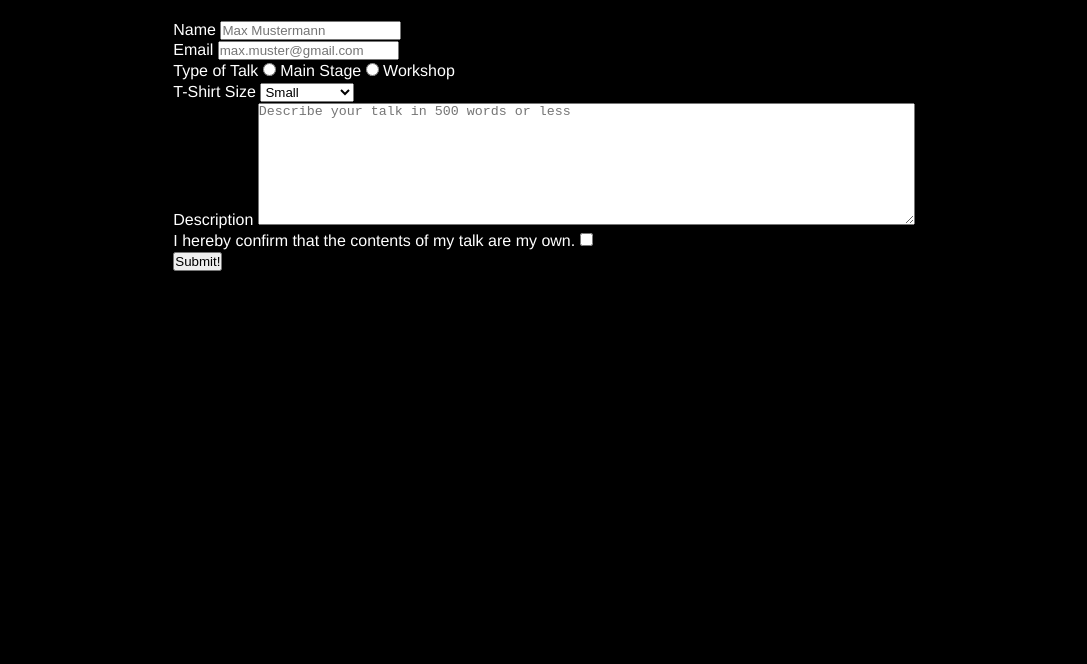
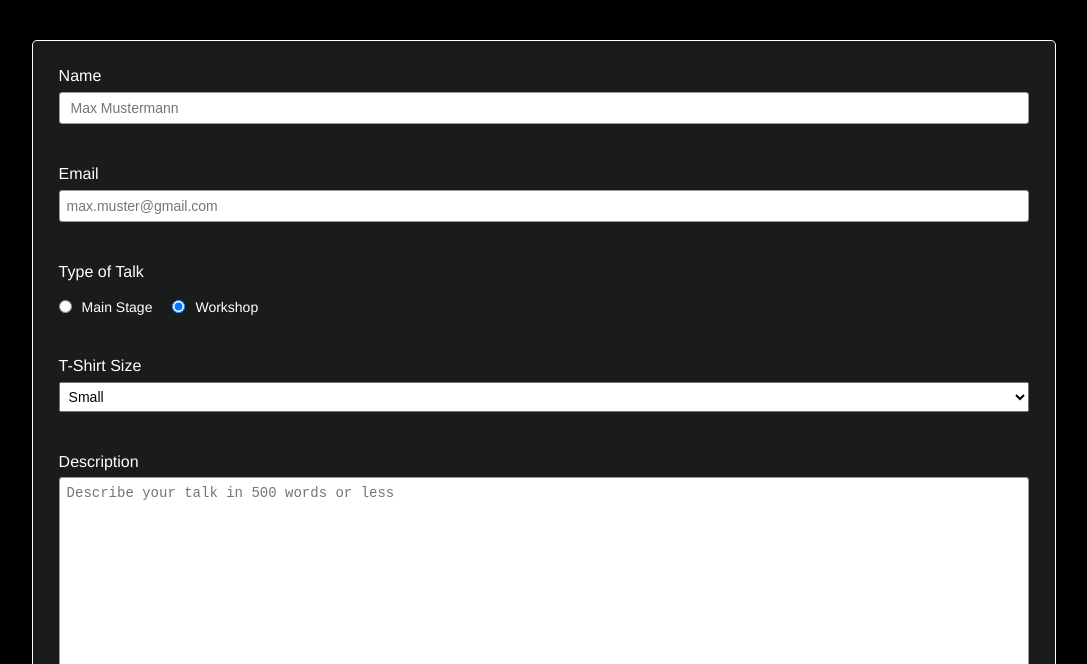
Before and after one commit to Doubl3K/OdinProject, a plain HTML site: page Advanced_HTML_CSS/Form-Basics/SpeakerSubmission/index.html in a window 1280 px wide. Shown: the part 136-800 px from the top of the page, without its empty margins (96-1183 px from the left). Drawn offline with Linux system fonts and the light colour scheme.

Commit message:
Made bottom part of form.

```diff
--- a/Advanced_HTML_CSS/Form-Basics/SpeakerSubmission/desktop.css
+++ b/Advanced_HTML_CSS/Form-Basics/SpeakerSubmission/desktop.css
@@ -31,3 +31,111 @@ body{
   margin: 20px;
   padding: 2%
 }
+
+.speaker-form{
+  background-color: rgb(26, 27, 27);
+  border: solid white 1px;
+  border-radius: 5px;
+
+  width: 80%;
+  margin: 20px;
+  padding: 2%
+}
+
+.form-row{
+  display: -webkit-flex;
+  display: -ms-flex;
+  display: flex;
+  justify-content: flex-start;
+  -webkit-flex-direction: column;
+  -ms-flex-direction: column;
+  flex-direction: column;
+  flex-wrap: wrap;
+
+  margin-bottom: 40px;
+}
+
+.form-row label{
+  margin-bottom: 5px;
+}
+
+.form-row input[type="text"],[type="email"]{
+  background-color: rgb(255, 255, 255);
+  border: solid rgb(154, 154, 154) 1px;
+  border-radius: 3px;
+  width: 100%;
+  padding: 7px;
+  font-size: 14px;
+}
+
+.form-row input[type="email"]:invalid{
+  border: solid red 1px;
+  color: #D55C5F;
+}
+
+.legacyformrow{
+  border: none;
+  margin-bottom: 40px;
+}
+
+.legacyformrow legend{
+  margin-bottom: 15px;
+}
+
+.legacyformrow .radiolabel{
+  display: block;
+  font-size: 14px;
+  padding: 0 20px 0 10px;
+}
+
+.legacyformrow input[type="radio"]{
+  margin-top: 2px;
+}
+
+.legacyformrow .radiolabel,
+.legacyformrow input[type="radio"]{
+  float: left;
+}
+
+.form-row select{
+  width: 100%;
+  padding: 5px;
+  font-size: 14px;
+  webkit-appearance: none;
+}
+
+.form-row textarea{
+  font-size: 14px;
+  border: solid rgb(154, 154, 154) 1px;
+  border-radius: 3px;
+  min-height: 200px;
+  margin-bottom: 10px;
+  padding: 7px;
+  resize: none;
+  width: 100%
+}
+
+.form-row .checkbox-label{
+  margin-bottom: 3px;
+}
+
+.form-row button{
+  font-size: 16px;
+  font-weight: bold;
+  color: rgb(255, 255, 255);
+  background-color: rgb(87, 133, 221);
+  border: none;
+  border-radius: 3px;
+  padding: 10px 40px;
+  cursor: pointer;
+  max-width: 40%;
+  align-self: center;
+}
+
+.form-row button:hover{
+  background-color: rgb(150, 174, 221) ;
+}
+
+.form-row button:active{
+  background-color: rgb(176, 197, 238);
+}
--- a/Advanced_HTML_CSS/Form-Basics/SpeakerSubmission/index.html
+++ b/Advanced_HTML_CSS/Form-Basics/SpeakerSubmission/index.html
@@ -15,27 +15,29 @@
   <p>Want to speak at our fake conference? Fill out this form.</p>
   </header>
 
-  <form class="" action="index.html" method="post">
+  <form class="speaker-form" action="index.html" method="post">
 
-    <div>
+    <div class="form-row">
       <label for="name">Name</label>
-      <input type="text" name="name" id="name" placeholder="Max Mustermann">
+      <input type="text" name="name" id="name" placeholder=" Max Mustermann">
     </div>
 
-    <div>
+    <div class="form-row">
       <label for="email">Email</label>
       <input type="email" name="email" id="email" placeholder="max.muster@gmail.com">
     </div>
 
-    <div>
-      <label for="talktype">Type of Talk</label>
-      <input type="radio" name="talktype" id="talktype" value="main"> Main Stage
-      <input type="radio" name="talktype" id="talktype" value="shop"> Workshop
-    </div>
+    <fieldset class="legacyformrow">
+    <legend>Type of Talk</legend>
+    <input type="radio" name="talktype" id="talktype1" value="main">
+    <label for="talktype1" class="radiolabel">Main Stage</label>
+    <input type="radio" name="talktype" id="talktype2" value="shop" checked>
+    <label for="talktype2" class="radiolabel">Workshop</label>
+    </fieldset>
 
-    <div>
+    <div class="form-row">
       <label for="tsize">T-Shirt Size</label>
-      <select class="" name="tsize">
+      <select class="tsize" name="tsize">
         <option value="s">Small</option>
         <option value="m">Medium</option>
         <option value="l">Large</option>
@@ -44,17 +46,20 @@
       </select>
     </div>
 
-    <div>
+    <div class="form-row">
       <label for="desc">Description</label>
-      <textarea name="name" rows="8" cols="80" placeholder="Describe your talk in 500 words or less"></textarea>
+      <textarea name="desc" id=desc rows="8" cols="80" placeholder="Describe your talk in 500 words or less"></textarea>
     </div>
 
-    <div>
-      <label for="conf">I hereby confirm that the contents of my talk are my own.</label>
+    <div class="form-row">
+      <label  class="checkbox-label" for="conf">I confirm that the contents of the talk are my own.</label>
       <input type="checkbox" name="conf" id="conf" value="">
     </div>
 
-    <input type="submit" name="submit" value="Submit!">
+
+  <div class="form-row">
+    <button type="submit" name="submit">Submit!</button>
+  </div>
 
   </form>
 </body>
```
